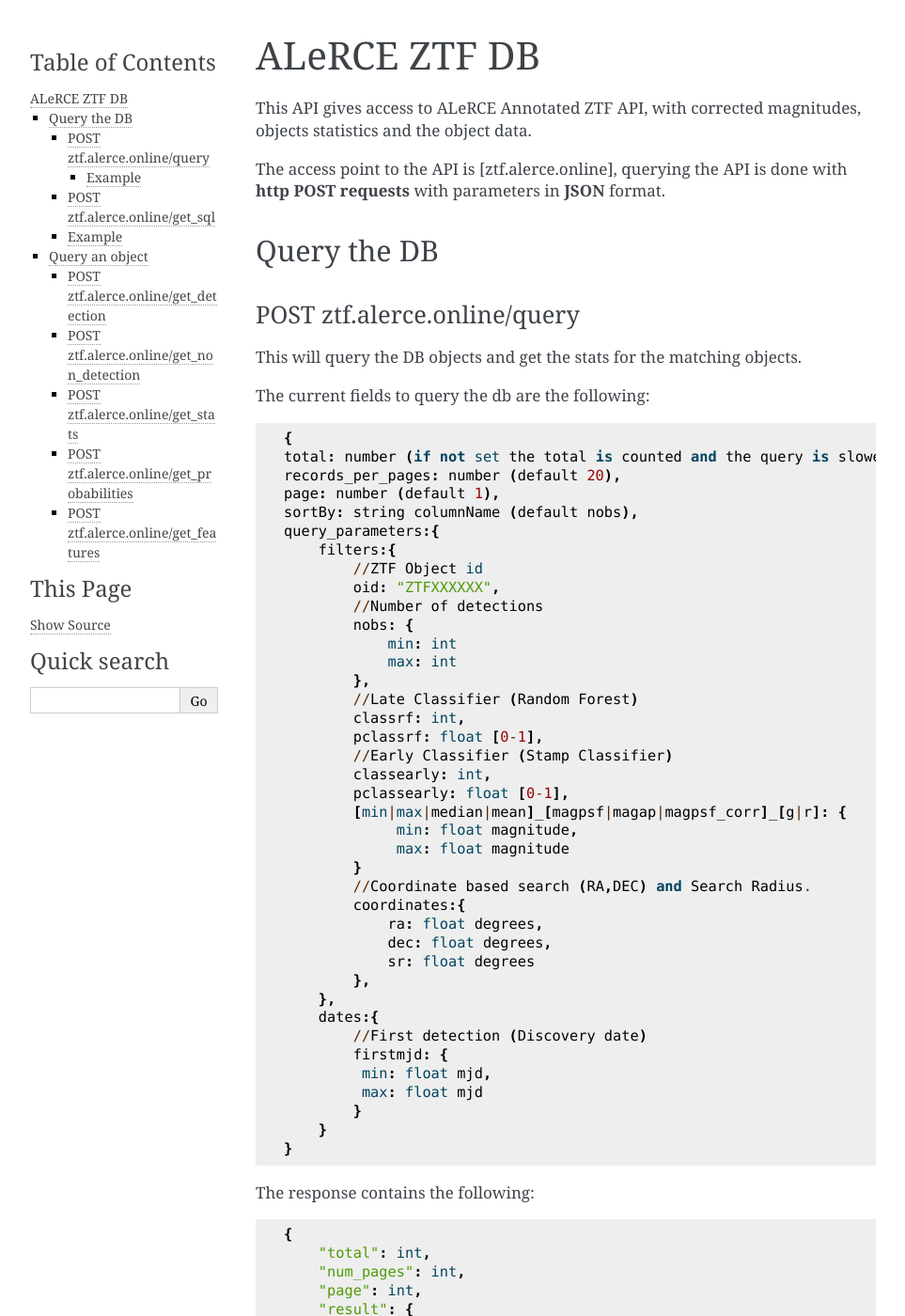
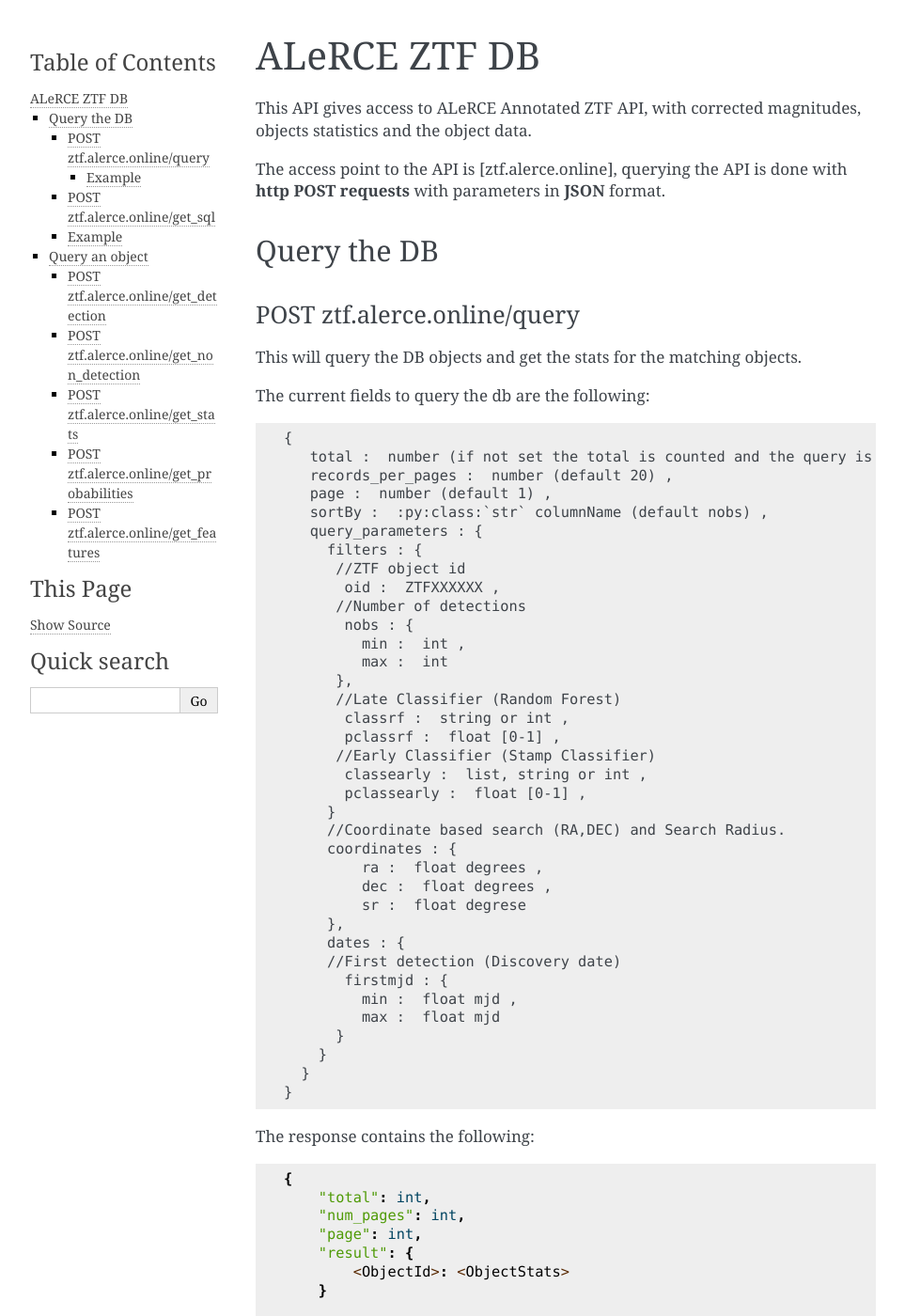
Before and after one commit to alercebroker/api_docs, a Sphinx documentation site: the page built from source/ztf_db.rst, in a window 1280 px wide and 1400 px high. Shown: the whole window at 94% size, without its empty margins (148-1111 px from the left). Built offline with Sphinx 7.4.7, drawn with Linux system fonts in a browser that asks for light colours.

Commit message:
Update ztf_db.rst

```diff
--- a/source/ztf_db.rst
+++ b/source/ztf_db.rst
@@ -19,43 +19,40 @@ The current fields to query the db are the following:
 .. code-block::
 
    {
-   total: number (if not set the total is counted and the query is slower),
-   records_per_pages: number (default 20),
-   page: number (default 1),
-   sortBy: string columnName (default nobs),
-   query_parameters:{
-       filters:{
-           //ZTF Object id
-           oid: "ZTFXXXXXX",
-           //Number of detections
-           nobs: {
-               min: int
-               max: int
-           },
-           //Late Classifier (Random Forest)
-           classrf: int,
-           pclassrf: float [0-1],
-           //Early Classifier (Stamp Classifier)
-           classearly: int,
-           pclassearly: float [0-1],
-           [min|max|median|mean]_[magpsf|magap|magpsf_corr]_[g|r]: {
-                min: float magnitude,
-                max: float magnitude
-           }
-           //Coordinate based search (RA,DEC) and Search Radius.
-           coordinates:{
-               ra: float degrees,
-               dec: float degrees,
-               sr: float degrees
-           },
-       },
-       dates:{
-           //First detection (Discovery date)
-           firstmjd: {
-            min: float mjd,
-            max: float mjd
-           }
+      total :  number (if not set the total is counted and the query is slower) ,
+      records_per_pages :  number (default 20) ,
+      page :  number (default 1) ,
+      sortBy :  :py:class:`str` columnName (default nobs) ,
+      query_parameters : {
+        filters : {
+         //ZTF object id
+          oid :  ZTFXXXXXX ,
+         //Number of detections
+          nobs : {
+            min :  int ,
+            max :  int
+         },
+         //Late Classifier (Random Forest)
+          classrf :  string or int ,
+          pclassrf :  float [0-1] ,
+         //Early Classifier (Stamp Classifier)
+          classearly :  list, string or int ,
+          pclassearly :  float [0-1] ,
+        }
+        //Coordinate based search (RA,DEC) and Search Radius.
+        coordinates : {
+            ra :  float degrees ,
+            dec :  float degrees ,
+            sr :  float degrese
+        },
+        dates : {
+        //First detection (Discovery date)
+          firstmjd : {
+            min :  float mjd ,
+            max :  float mjd
+         }
        }
+     }
    }
 
 The response contains the following:
```
